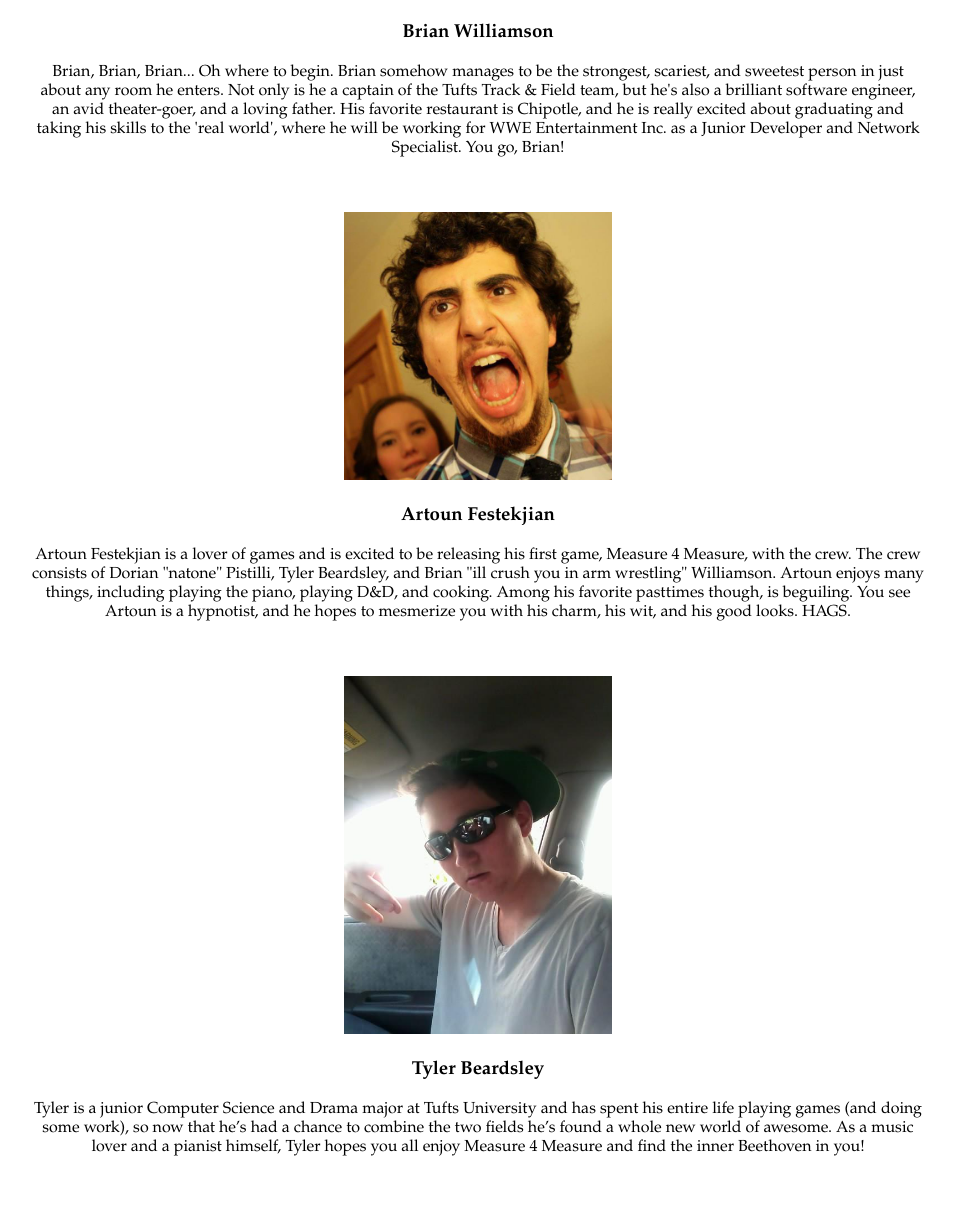
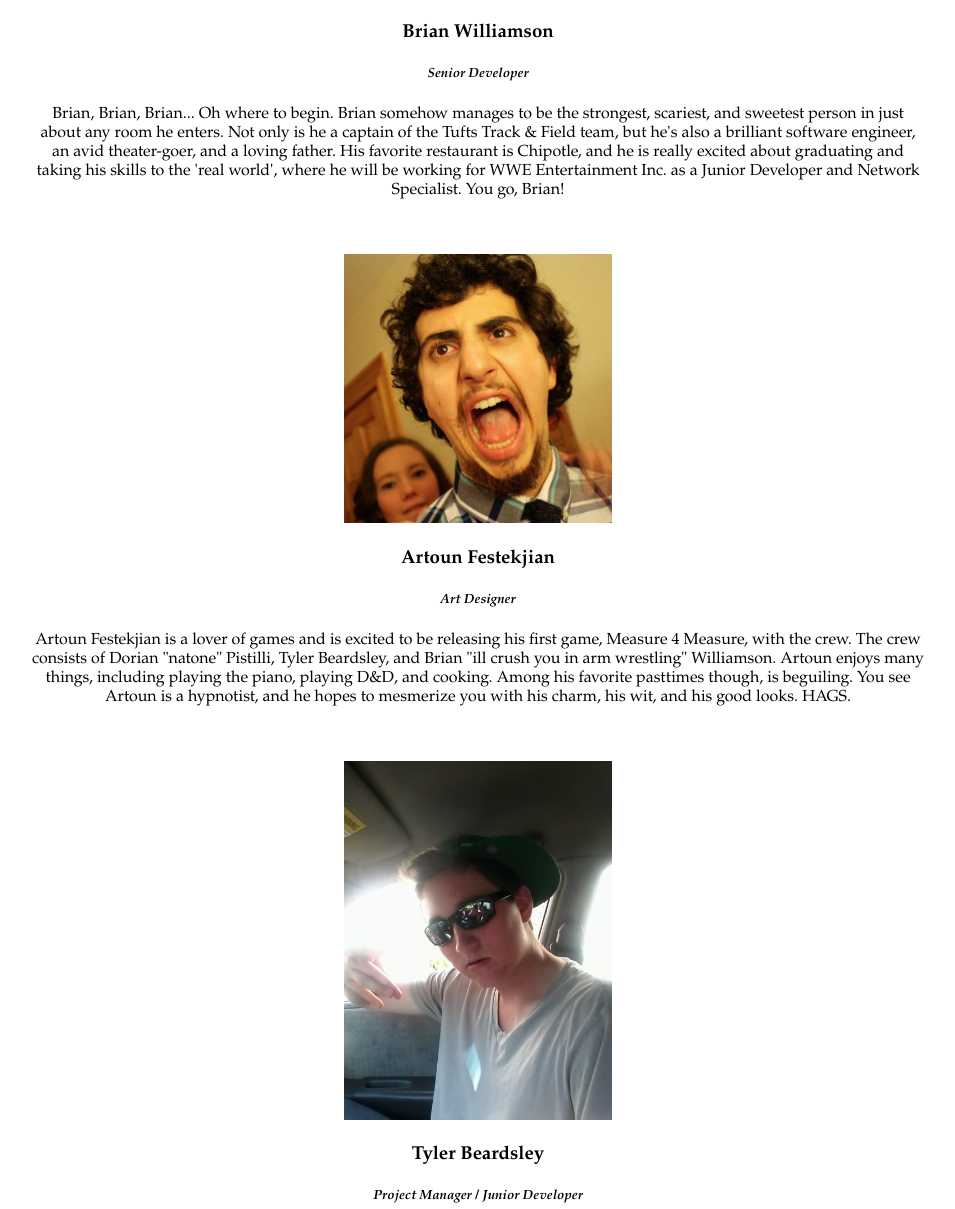
Before and after one commit to DKPistilli/MeasureForMeasure, a plain HTML site: page index.html in a window 1280 px wide. Shown: the part 2502-3711 px from the top of the page, without its empty margins (162-1117 px from the left). Drawn offline with Linux system fonts and the light colour scheme.

Commit message:
fixed errors and shit

```diff
--- a/index.html
+++ b/index.html
@@ -123,6 +123,7 @@
     <!-- Brian -->
     <img class="face" src="assets/images/brian.jpg">
     <h3> Brian Williamson </h3>
+    <h5> <i>Senior Developer</i> </h5>
     <p>
         Brian, Brian, Brian... Oh where to begin. Brian somehow manages to be the strongest, scariest, and sweetest person in just about any room he enters. Not only is he a captain of the Tufts Track & Field team, but he's also a brilliant software engineer, an avid theater-goer, and a loving father. His favorite restaurant is Chipotle, and he is really excited about graduating and taking his skills to the 'real world', where he will be working for WWE Entertainment Inc. as a Junior Developer and Network Specialist. You go, Brian!
     </p>
@@ -131,6 +132,7 @@
     <!-- Artoun -->
     <img class="face" src="assets/images/artoun3.jpg">
     <h3> Artoun Festekjian </h3>
+    <h5> <i>Art Designer</i> </h5>
     <p>
         Artoun Festekjian is a lover of games and is excited to be releasing his first game, Measure 4 Measure, with the crew. The crew consists of Dorian "natone" Pistilli, Tyler Beardsley, and Brian "ill crush you in arm wrestling" Williamson. Artoun enjoys many things, including playing the piano, playing D&D, and cooking. Among his favorite pasttimes though, is beguiling. You see Artoun is a hypnotist, and he hopes to mesmerize you with his charm, his wit, and his good looks. HAGS.
     </p>
@@ -139,6 +141,7 @@
     <!-- Tyler -->
     <img class="face" src="assets/images/tyler.jpg">
     <h3> Tyler Beardsley </h3>
+    <h5> <i>Project Manager / Junior Developer</i> </h5>
     <p>
         Tyler is a junior Computer Science and Drama major at Tufts University and has spent his entire life playing games (and doing some work), so now that he’s had a chance to combine the two fields he’s found a whole new world of awesome. As a music lover and a pianist himself, Tyler hopes you all enjoy Measure 4 Measure and find the inner Beethoven in you!
     </p>
@@ -147,6 +150,7 @@
     <!-- Dorian -->
     <img class="face" src="assets/images/dorian.jpg">
     <h3> Dorian Pistilli </h3>
+    <h5> <i>Marketing / Sound Designer</i> </h5>
     <p>
         Dorian is a Junior CS major at Tufts University. He has been a game dev for a short time, but a game lover since childhood, and he's had a blast working with this awesome team to make our game come to life! As a pianist, he's always loved games that require precise + technical gameplay to succeed so m4m is right up his alley! When he's not gaming, he is likely in Halligan, sacrificing his youth to preserve the immortality of the one true King, Norman Ramsey.
     </p>
```
